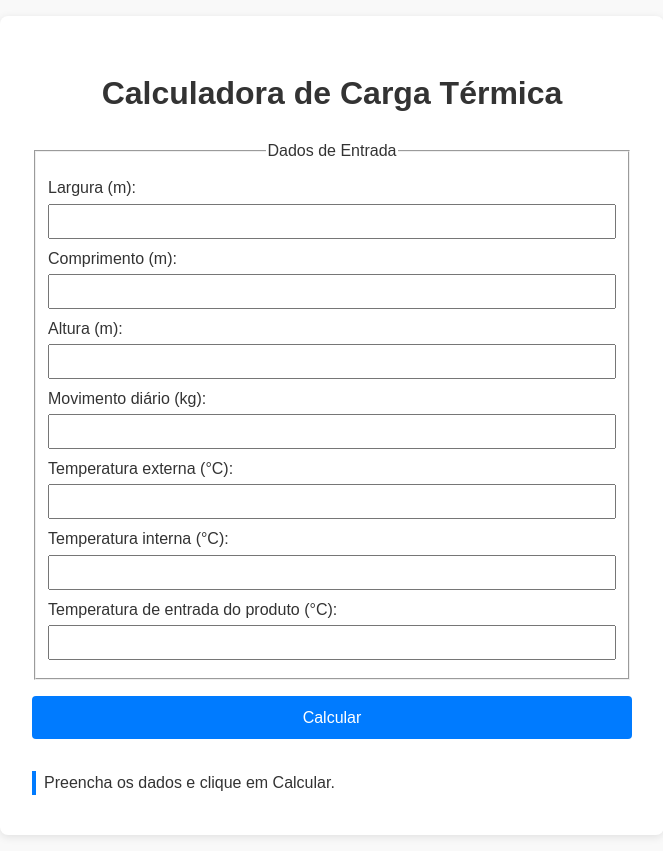
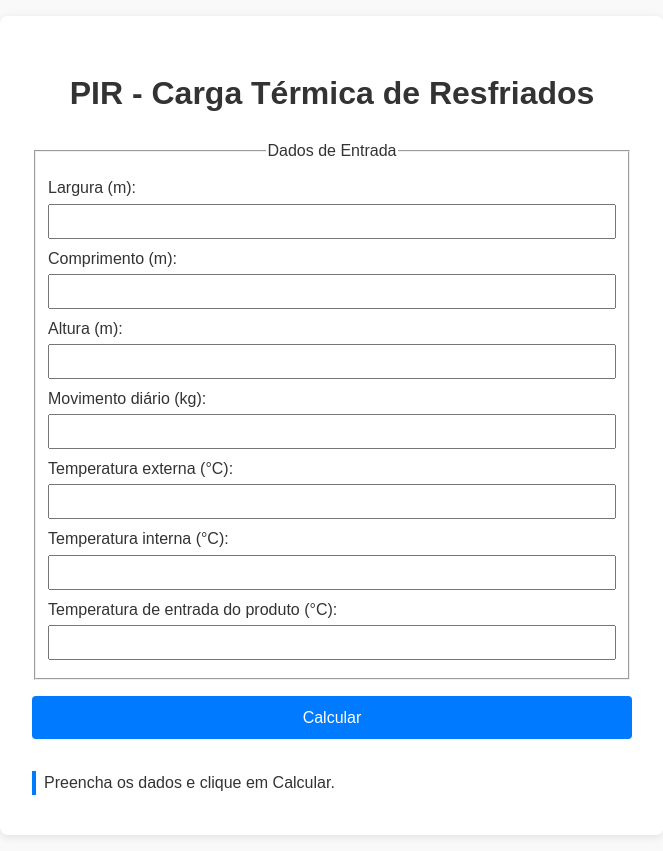
Before and after one commit to jesuegraciliano/pir_resfriados, a plain HTML site: page index.html in a window 1280 px wide. Shown: the whole page, without its empty margins (308-971 px from the left). Drawn offline with Linux system fonts and the light colour scheme.

Commit message:
Update index.html

```diff
--- a/index.html
+++ b/index.html
@@ -3,12 +3,12 @@
 <head>
   <meta charset="UTF-8">
   <meta name="viewport" content="width=device-width, initial-scale=1.0">
-  <title> CARGA TÉRMICA PIR RESFRIADOS</title>
+  <title>PIR - Carga Térmica de Resfriados</title>
   <link rel="stylesheet" href="style.css">
 </head>
 <body>
   <main>
-    <h1>Calculadora de Carga Térmica</h1>
+    <h1>PIR - Carga Térmica de Resfriados</h1>
     <form id="calcForm">
       <fieldset>
         <legend>Dados de Entrada</legend>
```
